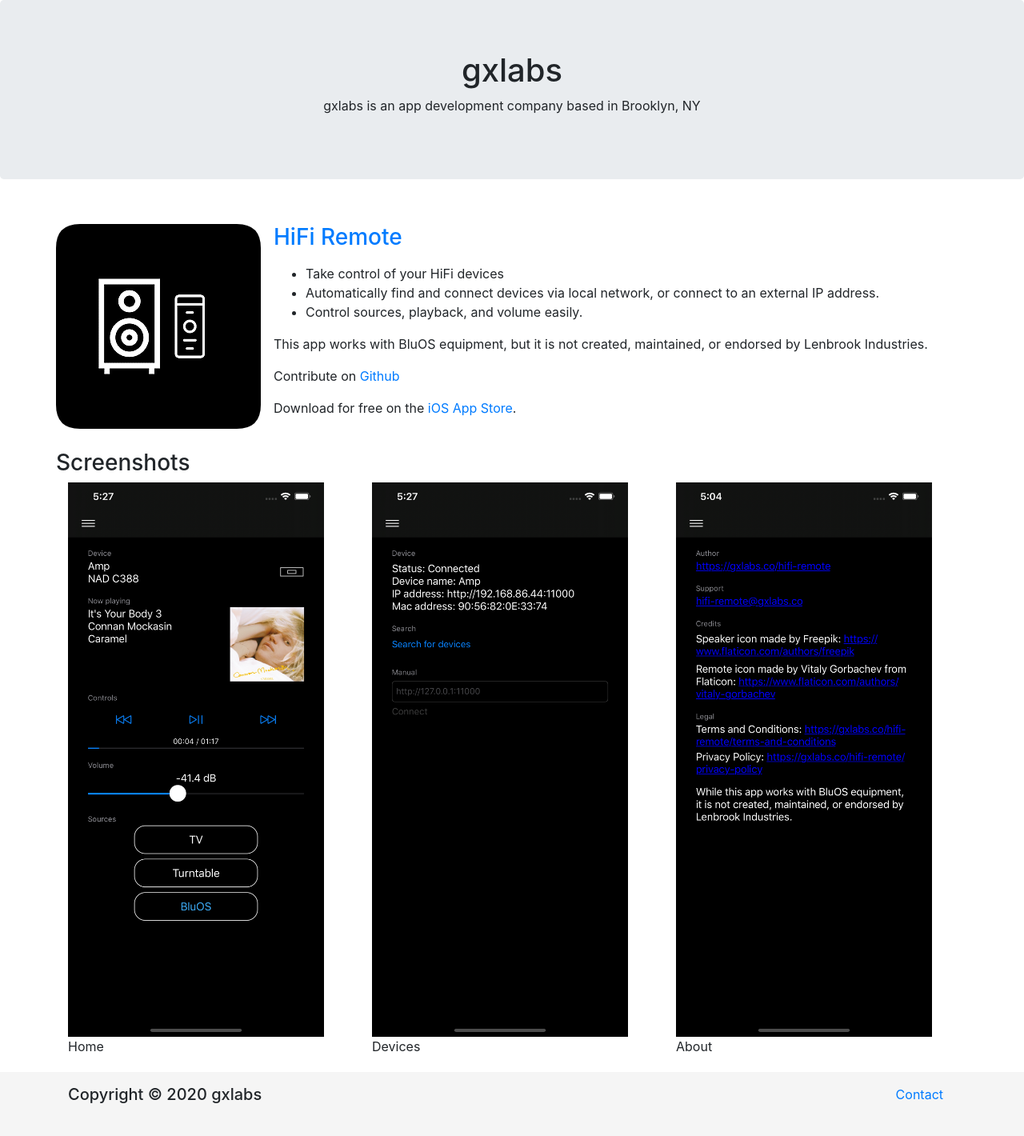
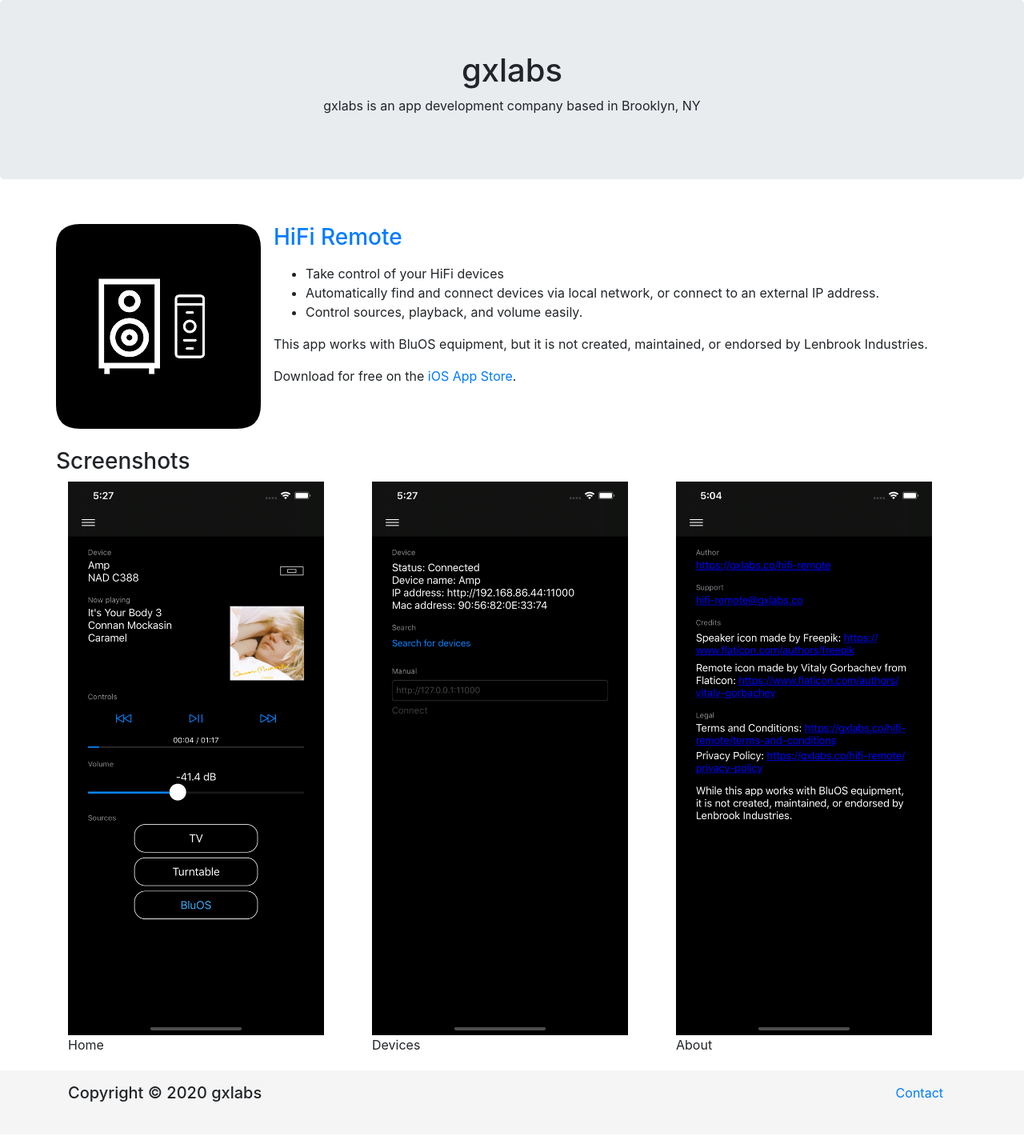
Before and after one commit to gxlabs/gxlabs.github.io, a Jekyll site: the page built from hifi-remote/index.md, in a window 1280 px wide. Shown: the whole page at 80% size. Built offline with Jekyll 4.4.1, drawn with Linux system fonts in a browser that asks for light colours.

Commit message:
Update index.md

```diff
--- a/hifi-remote/index.md
+++ b/hifi-remote/index.md
@@ -15,7 +15,6 @@
             </ul>
         </p>
         <p>This app works with BluOS equipment, but it is not created, maintained, or endorsed by Lenbrook Industries.</p>
-        <p>Contribute on <a href="https://github.com/gxlabs/hifi-remote-ios">Github</a></p>
         <p>Download for free on the <a href="https://apps.apple.com/us/app/id1518676754">iOS App Store</a>.</p>
     </div>
 </div>
```
